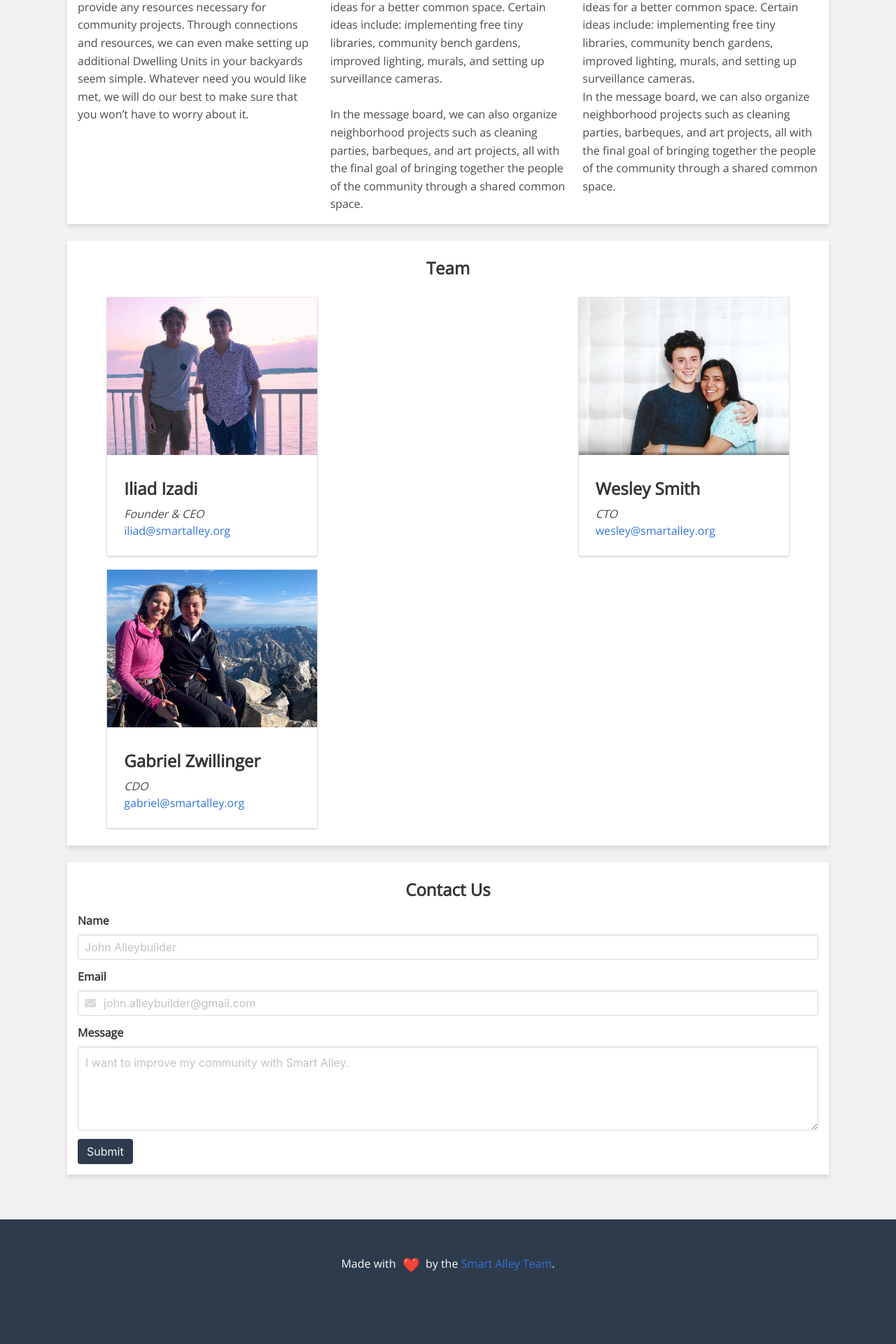
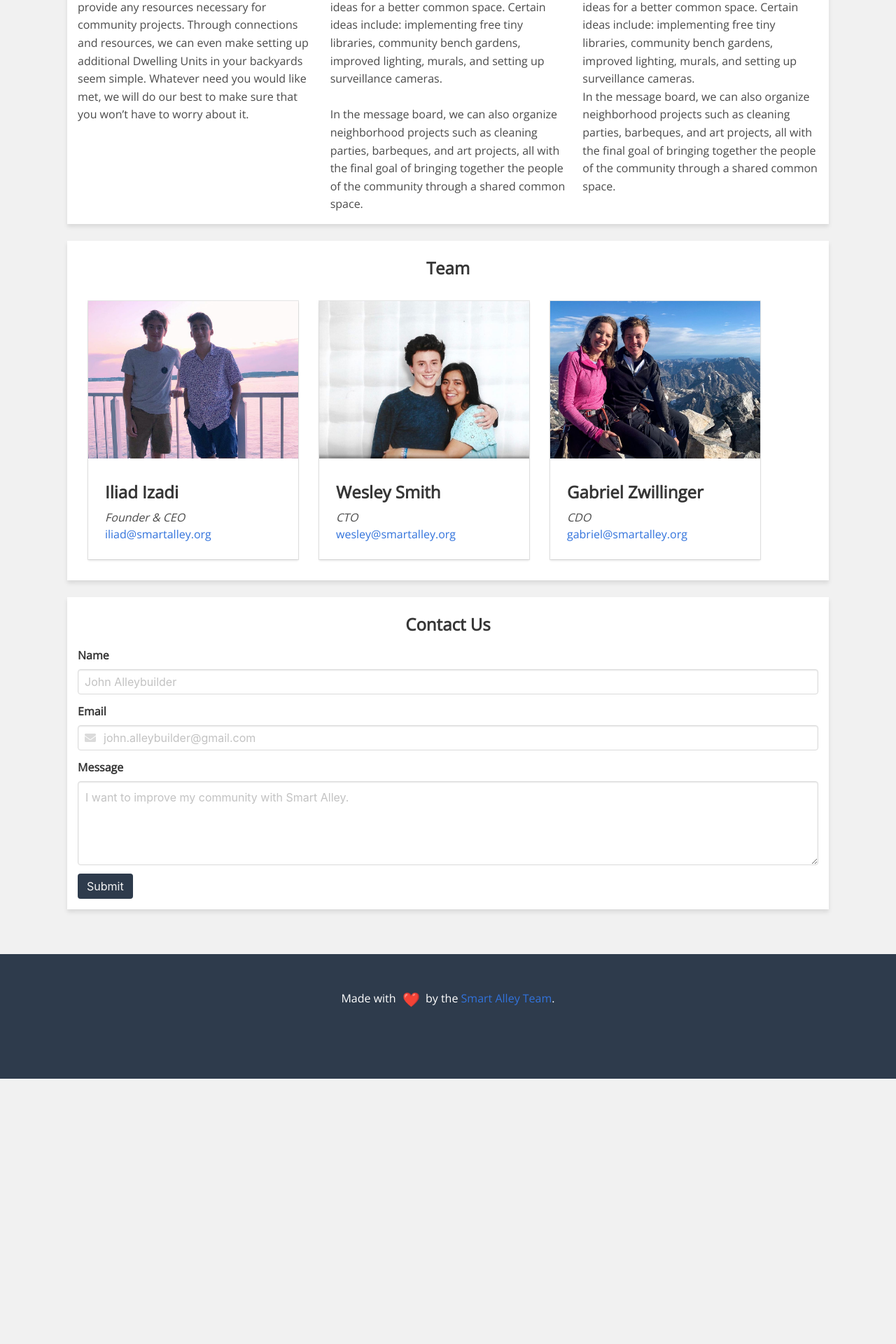
Before and after one commit to smartalley/smartalley.org, a Jekyll site: the page built from index.html, in a window 1280 px wide. Shown: the part 932-2852 px from the top of the page at 70% size. Built offline with Jekyll 4.4.1, drawn with Linux system fonts in a browser that asks for light colours; nearby versions of some CDN libraries; emoji names are drawn with the system emoji font; after the commit the page ends 2473 px from its top, so only the background shows below that.

Commit message:
left align the team cards

```diff
--- a/assets/styles/home.css
+++ b/assets/styles/home.css
@@ -39,12 +39,11 @@
     display: flex;
     flex-wrap: wrap;
     flex-direction: row;
-    justify-content: space-between;
 }
 
 #team .card {
     width: 300px;
-    margin: 10px 4%;
+    margin: 15px;
 }
 
 #team figure img {
```
